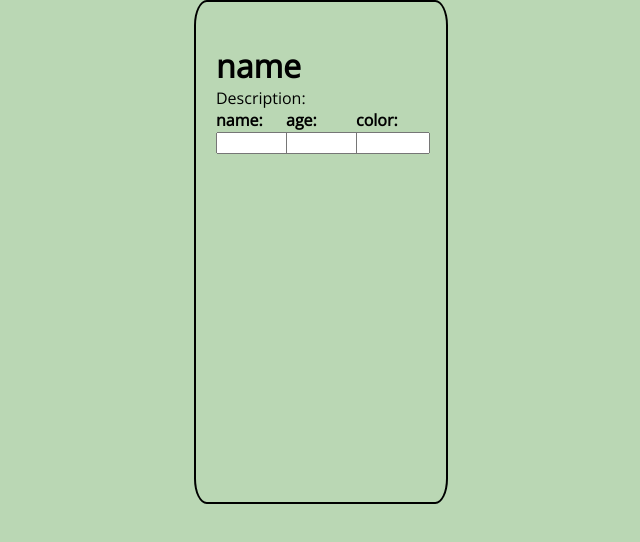
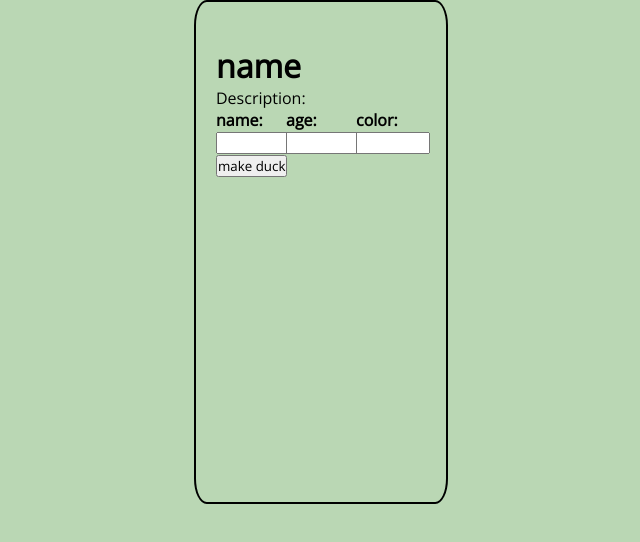
Before and after one commit to Joonsey/duck-site, an Angular app: page /new-duck in a window 1280 px wide. Shown: the top 542 px of the page, without its empty margins (319-959 px from the left). Built offline with nearby package versions, Linux system fonts and the light colour scheme.

Commit message:
can now make a duck

```diff
--- a/src/app/app.module.ts
+++ b/src/app/app.module.ts
@@ -7,6 +7,7 @@ import { MainframeComponent } from './components/mainframe/mainframe.component';
 import { DefaultComponent } from './components/default/default.component';
 import { ButtonComponent } from './components/button/button.component';
 import { CreateDuckComponent } from './components/create-duck/create-duck.component';
+import { HttpClientModule } from '@angular/common/http';
 
 @NgModule({
   declarations: [
@@ -18,6 +19,7 @@ import { CreateDuckComponent } from './components/create-duck/create-duck.compon
   ],
   imports: [
     BrowserModule,
+	HttpClientModule,
     AppRoutingModule
   ],
   providers: [],
--- a/src/app/components/create-duck/create-duck.component.html
+++ b/src/app/components/create-duck/create-duck.component.html
@@ -10,12 +10,13 @@
 			</div>
 			<div class="duck-description">
 				<h4>age:</h4>
-				<input id="age" type="text">
+				<input id="age" type="number">
 			</div>
 			<div class="duck-description">
 				<h4>color:</h4>
-				<input id="color" type="text">
+				<input id="color" type="number">
 			</div>
 		</div>
+		<button (click)="onClick()">make duck</button>
 	</div>
 </div>
--- a/src/app/components/create-duck/create-duck.component.ts
+++ b/src/app/components/create-duck/create-duck.component.ts
@@ -1,15 +1,65 @@
 import { Component, OnInit } from '@angular/core';
+import { HttpClient, HttpErrorResponse, HttpHandler, HttpHeaders } from '@angular/common/http'
+import { IDuck } from '../mainframe/duck';
+import { catchError, Observable, tap, throwError } from 'rxjs';
 
 @Component({
   selector: 'app-create-duck',
   templateUrl: './create-duck.component.html',
-  styleUrls: ['./create-duck.component.css']
+  styleUrls: ['./create-duck.component.css'],
+  providers: [HttpClient]
 })
-export class CreateDuckComponent implements OnInit {
 
-  constructor() { }
+export class CreateDuckComponent {
 
-  ngOnInit(): void {
-  }
+	api_root = "https://rubberduckapi.azurewebsites.net/Duck";
 
+  	constructor(private http: HttpClient) {
+	}
+
+	handleError(error: HttpErrorResponse) {
+		if (error.status === 0) {
+			// A client-side or network error occurred. Handle it accordingly.
+			console.error('An error occurred:', error.error);
+		} else {
+			// The backend returned an unsuccessful response code.
+			// The response body may contain clues as to what went wrong.
+			console.error(
+			`Backend returned code ${error.status}, body was: `, error.error);
+		}
+			// Return an observable with a user-facing error message.
+			return throwError(() => new Error('Something bad happened; please try again later.'));
+		}
+
+
+	onClick(): void {
+		const httpOptions = {
+			headers: new HttpHeaders({
+				'content-type':'application/json'
+			})
+		}
+		var name: string= (<HTMLInputElement>document.getElementById("name")).value;
+		var age:number = Number((<HTMLInputElement>document.getElementById("age")).value);
+		//var alcoholic = Boolean((<HTMLInputElement>document.getElementById("alcoholic")).value);
+		var alcoholic = false
+		var color = Number((<HTMLInputElement>document.getElementById("color")).value);
+
+		var duck: IDuck = {
+			name,
+			age,
+			alcoholic,
+			color
+		}
+		let r : Observable<any> = this.http.post<any>(this.api_root, duck, httpOptions)
+		r.subscribe({
+			next(x) {
+				if (x==200) {console.log('succesfully created a duck!')}
+				else {console.log("s")}
+			},
+			error(msg) {
+				console.log("Error at request with message: ", msg)
+			}
+		})
+
+	}
 }
--- a/src/app/components/mainframe/duck.ts
+++ b/src/app/components/mainframe/duck.ts
@@ -1,5 +1,5 @@
 export interface IDuck {
-	duckNumber : string;
+	duckNumber? : string;
 	name : string;
 	age : number;
 	alcoholic : boolean;
```
Also changed, not shown: src/app/app-routing.module.ts (+5 -5 lines).
